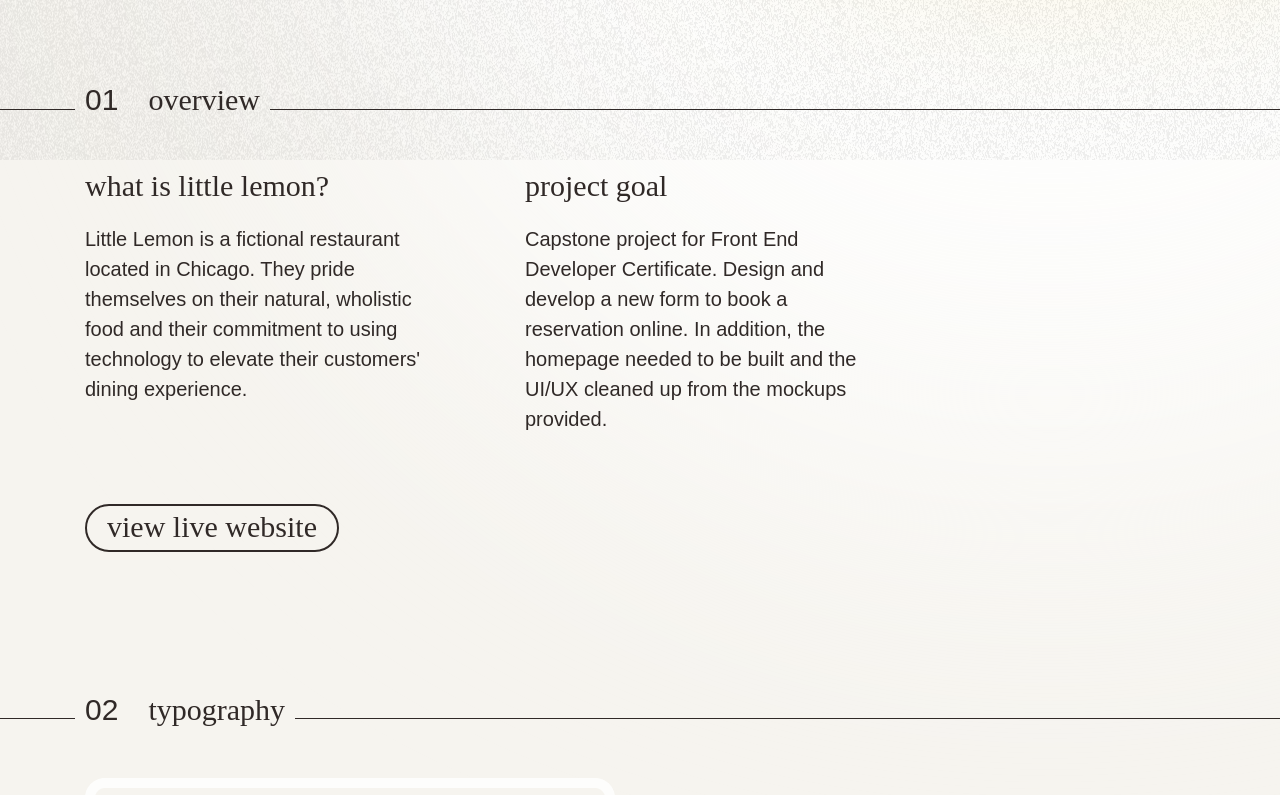
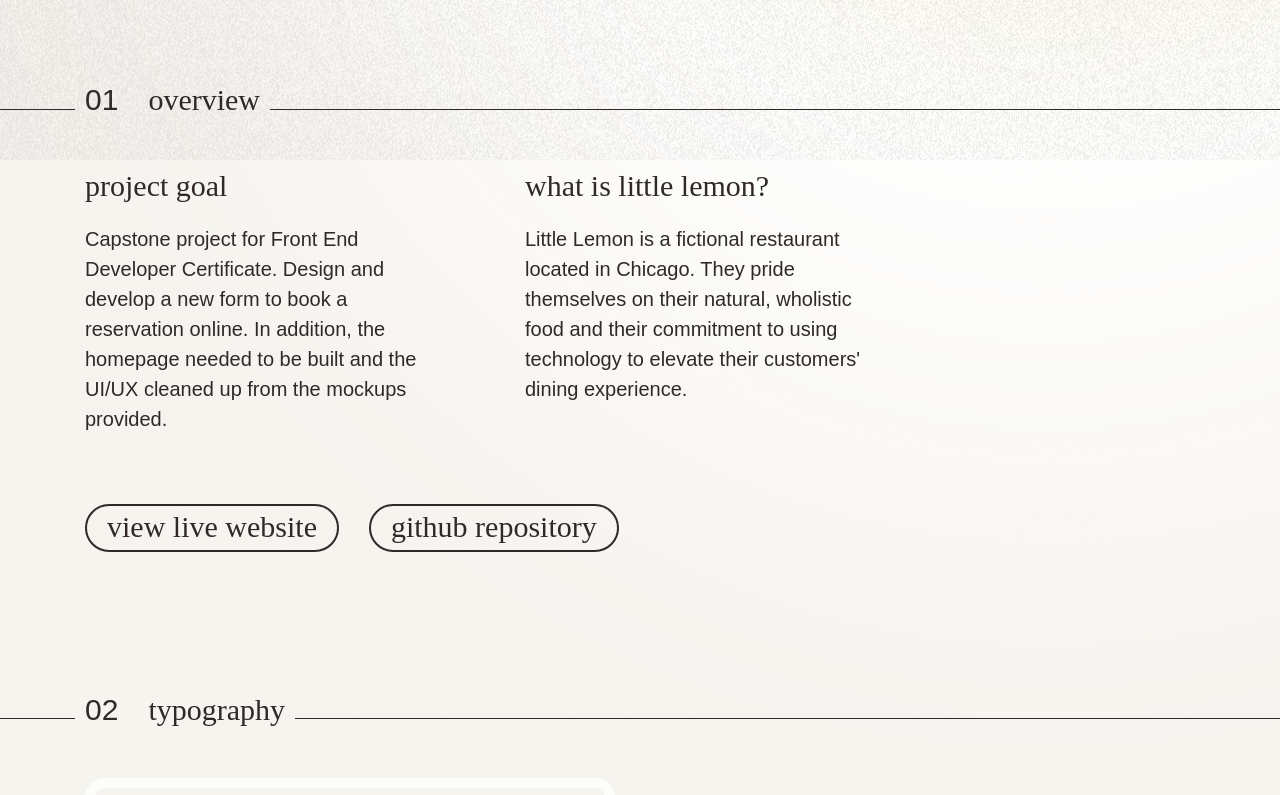
Before and after one commit to abaker93/portfolio, a React (Create React App) app: page /portfolio/little-lemon in a window 1280 px wide. Shown: the part 640-1435 px from the top of the page. Built offline with nearby package versions, Linux system fonts and the light colour scheme; a web font is replaced by a local one.

Commit message:
case study layout

```diff
--- a/src/components/Background.js
+++ b/src/components/Background.js
@@ -12,8 +12,10 @@ const Background = p => {
 	useEffect(() => {
 		location.pathname === "/" ? setIsHome(true) : setIsHome(false)
 
-		if (p.colors[0] !== null) { setBgColor1(p.colors[0]) }
-		if (p.colors[1] !== null) { setBgColor2(p.colors[1]) }
+		if (p.colors) {
+			if (p.colors[0]) { setBgColor1(p.colors[0]) }
+			if (p.colors[1]) { setBgColor2(p.colors[1]) }
+		}
 	}, [location])
 
 	// console.log(isHome)
--- a/src/data/portfolio.json
+++ b/src/data/portfolio.json
@@ -4,6 +4,7 @@
 			"id": 0,
 			"featured": true,
 			"featured_img": "little-lemon-featured.jpg",
+			"github": "https://github.com/abaker93/little-lemon",
 			"gradient_colors": [ "#EE9972", "#F4CE14" ],
 			"page": "little-lemon",
 			"tags": [
@@ -39,14 +40,20 @@
 					"id": 1,
 					"template": "overview",
 					"title": "overview",
-					"goal": {
+					"columns": [
+						{
+							"id": 0,
+							"double_col":  false,
 							"title": "project goal",
 							"content": "Capstone project for Front End Developer Certificate. Design and develop a new form to book a reservation online. In addition, the homepage needed to be built and the UI/UX cleaned up from the mockups provided."
 						},
-					"overview": {
+						{
+							"id": 1,
+							"double_col":  false,
 							"title": "what is little lemon?",
 							"content": "Little Lemon is a fictional restaurant located in Chicago. They pride themselves on their natural, wholistic food and their commitment to using technology to elevate their customers' dining experience."
 						}
+					]
 				},
 				{
 					"id": 2,
@@ -117,7 +124,7 @@
 				{
 					"id": 5,
 					"template": "single_col_img",
-					"title": "home",
+					"title": "homepage",
 					"img": [
 						{
 							"id": 0,
@@ -159,18 +166,120 @@
 		},
 		{
 			"id": 1,
+			"featured": true,
+			"featured_img": "relocation-horizons-1.jpg",
+			"gradient_colors": [ "#ECD7A0", "#72A84D" ],
+			"page": "relocation-horizons",
+			"tags": [
+				"Design",
+				"Development",
+				"Figma",
+				"Bootstrap",
+				".NET",
+				"HTML",
+				"CSS",
+				"JavaScript"
+			],
+			"title": "Howard Hanna Relocation Services",
+			"tagline": "Relocation assistance for individuals and corporations",
+			"url": "https://relocationhorizons.com/",
+			"sections": [
+				{
+					"id": 0,
+					"template": "logo",
+					"title": "logo",
+					"logos": [
+						{
+							"id": 0,
+							"img": "relocation-horizons-logo.svg",
+							"alt": "relocation horizons logo"
+						}
+					]
+				},
+				{
+					"id": 1,
+					"template": "overview",
+					"title": "overview",
+					"columns": [
+						{
+							"id": 0,
+							"double_col":  false,
+							"title": "what is relocation horizons?",
+							"content": "Relocation Horizons is a brand under the Howard Hanna family. The relocation team works with companies and individuals on relocations both large and small."
+						},
+						{
+							"id": 1,
+							"double_col":  true,
+							"title": "project goal",
+							"content": "The relocation horizons website had not been updated in over 15 years and was severely outdated in design and capabilities. The main goal was to improve the interface and experience and move the whole site to a platform that was easily editable by the average team member. In addition to the main goal, Relocation Horizons had a very tight brand. There were no secondary colors, icons, or imagery guidelines. As part of this project, a basic design system was built out."
+						}
+
+					]
+				},
+				{
+					"id": 2,
+					"template": "single_col_img",
+					"title": "original website",
+					"img": [
+						{
+							"id": 0,
+							"img": "relocation-horizons-original.png",
+							"alt": "original relocation horizons website"
+						}
+					]
+				},
+				{
+					"id": 3,
+					"template": "typography",
+					"title": "typography",
+					"typography": [
+						{
+							"id": 0,
+							"img": "relocation-horizons-type-1.png",
+							"alt": "proxima nova regular and semibold"
+						}
+					]
+				},
+				{
+					"id": 4,
+					"template": "color_palette",
+					"title": "color palette",
 					"color_palette": [
 						{
 							"id": 0,
 							"color": "#000000",
 							"hex": "#72A84D",
-					"name": "RH Green"
+							"name": "RH Green",
+							"shades": [
+								{
+									"id": 0,
+									"color": "#000000",
+									"hex": "#C2D4AE"
+								},
+								{
+									"id": 1,
+									"color": "#000000",
+									"hex": "#E3EEDB"
+								}
+							]
 						},
 						{
 							"id": 1,
 							"color": "#000000",
 							"hex": "#D5AE1C",
-					"name": "HGA Gold"
+							"name": "HGA Gold",
+							"shades": [
+								{
+									"id": 0,
+									"color": "#000000",
+									"hex": "#ECD7A0"
+								},
+								{
+									"id": 1,
+									"color": "#000000",
+									"hex": "#FBEAB6"
+								}
+							]
 						},
 						{
 							"id": 2,
@@ -202,23 +311,62 @@
 							"hex": "#F8F9FA",
 							"name": "Ghost White"
 						}
-			],
-			"featured": true,
-			"featured_img": "relocation-horizons-1.jpg",
-			"page": "relocation-horizons",
-			"tags": [
-				"Design",
-				"Development",
+					]
+				},
+				{
+					"id": 5,
+					"template": "single_col_img",
+					"title": "wireframe",
+					"img": [
+						{
+							"id": 0,
+							"img": "relocation-horizons-wireframe.png",
+							"alt": "relocation horizons wireframes"
+						}
+					]
+				},
+				{
+					"id": 6,
+					"template": "single_col_img",
+					"title": "homepage",
+					"img": [
+						{
+							"id": 0,
+							"img": "relocation-horizons-home.png",
+							"alt": "relocation horizons homepage"
+						}
+					]
+				},
+				{
+					"id": 7,
+					"template": "single_col_img",
+					"title": "interior pages",
+					"img": [
+						{
+							"id": 0,
+							"img": "relocation-horizons-interior.png",
+							"alt": "relocation horizons interior pages"
+						}
+					]
+				},
+				{
+					"id": 7,
+					"template": "tools",
+					"title": "tools & techniques",
+					"tools": [
 						"Figma",
-				"Bootstrap",
+						"User Research",
+						"UI/UX Design",
+						"Wireframes",
+						"High Fidelity Prototypes",
+						"Umbraco",
 						".NET",
 						"HTML",
 						"CSS",
 						"JavaScript"
-			],
-			"title": "Howard Hanna Relocation Services",
-			"tagline": "Relocation assistance for individuals and corporations",
-			"url": "howard-hanna-relocation-services"
+					]
+				}
+			]
 		},
 		{
 			"id": 2,
--- a/src/routes/Case.js
+++ b/src/routes/Case.js
@@ -23,30 +23,32 @@ const Case = () => {
 		return (
 			caseData.map(m => (
 				<main key={m.id} data-template="case">
+
 					<Background colors={m.gradient_colors} />
+
 					<div className="container-lg">
+
 						<header className="pt-10">
 							<h1 className="baseline-rule">{m.title}</h1>
 							<p style={{ whiteSpace: "pre" }}>{m.tagline.long}</p>
 						</header>
 
 						{m.sections.map(s => (
-							<Section key={s.id} url={m.url} {...s} />
+							<Section key={s.id} url={m.url} github={m.github} {...s} />
 						))}
 
-						{/*
-						{m.original ? (
-							<section id="original" className="pt-10">
-								<h2 className="h4 baseline-rule">
-									<span className="pe-4 ff-serif-deco">02</span>
-									original website
-								</h2>
+						<section className="buttons pt-10">
+							<div className="row d-flex justify-content-center">
+								<div className="col-auto">
+									<a href={m.url} target="_blank" className="btn btn-outline-dark">view live website</a>
+								</div>
+								{m.github ? (
+									<div className="col-auto">
+										<a href={m.github} target="_blank" className="btn btn-outline-dark">github repository</a>
+									</div>
+								) : null}
+							</div>
 						</section>
-						) : null)
-
-						<section id="link" className="text-center pt-5 pb-5">
-							<Link href={m.url} className="btn btn-outline-dark" target="_blank">view live website</Link>
-						</section> */}
 
 					</div>
 				</main>
@@ -85,19 +87,22 @@ const Section = p => {
 					{p.title}
 				</h2>
 				<div className="row gap-5 mt-3 pt-4">
-					<div className="col-lg-4">
-						<h3 className="h4">{p.overview.title}</h3>
-						<p className="pt-2">{p.overview.content}</p>
+					{p.columns.map(c => (
+						<div key={c.id} className={c.double_col ? "col-lg" : "col-lg-4"}>
+							<h3 className="h4">{c.title}</h3>
+							<p className="pt-2">{c.content}</p>
 						</div>
-					<div className="col-lg-4">
-						<h3 className="h4">{p.goal.title}</h3>
-						<p className="pt-2">{p.goal.content}</p>
-					</div>
+					))}
 				</div>
 				<div className="row mt-3 pt-4">
-					<div className="col">
-						<Link to={p.url} target="_blank" className="btn btn-outline-dark">view live website</Link>
+					<div className="col-auto">
+						<a href={p.url} target="_blank" className="btn btn-outline-dark">view live website</a>
 					</div>
+					{p.github ? (
+						<div className="col-auto">
+							<a href={p.github} target="_blank" className="btn btn-outline-dark">github repository</a>
+						</div>
+					) : null}
 				</div>
 			</section>
 		)
@@ -130,6 +135,25 @@ const Section = p => {
 				</h2>
 				<div className="row mt-3 pt-4">
 					{p.color_palette.map(c => (
+						c.shades ? (
+							<div key={c.id} className="row mx-0 px-0">
+								<div className="col-6 d-flex justify-content-between align-items-end pt-5 pb-3 ps-3 pe-3" style={{ backgroundColor: c.hex, color: c.color }}>
+									<div className="col">
+										<h3 className="mb-0 fs-5 ff-sans fw-bold">{c.name}</h3>
+									</div>
+									<div className="col text-end">
+										<p className="mb-0 small">{c.hex}</p>
+									</div>
+								</div>
+								{c.shades.map(s => (
+									<div className="col d-flex align-items-end pt-5 pb-3 ps-3 pe-3" style={{ backgroundColor: s.hex, color: s.color }}>
+										<div className="col text-end">
+											<p className="mb-0 small">{s.hex}</p>
+										</div>
+									</div>
+								))}
+							</div>
+						) : (
 							<div key={c.id} className="col-12 d-flex justify-content-between align-items-end pt-5 pb-3 ps-3 pe-3" style={{ backgroundColor: c.hex, color: c.color }}>
 								<div className="col">
 									<h3 className="mb-0 fs-5 ff-sans fw-bold">{c.name}</h3>
@@ -138,6 +162,7 @@ const Section = p => {
 									<p className="mb-0 small">{c.hex}</p>
 								</div>
 							</div>
+						)
 					))}
 				</div>
 			</section>
@@ -168,9 +193,11 @@ const Section = p => {
 					{p.title}
 				</h2>
 				<div className="row mt-3 pt-4">
+					<div className="col d-flex gap-3 flex-wrap">
 						{p.tools.map(t => (
-						<span key={t} className="chip chip-light chip-large">{t}</span>
+							<span key={t} className="chip chip-light-dark chip-lg">{t}</span>
 						))}
+					</div>
 				</div>
 			</section>
 		)
--- a/src/scss/mixins/_chips.scss
+++ b/src/scss/mixins/_chips.scss
@@ -35,10 +35,11 @@
 // scss-docs-end chip-outline-variant-mixin
 
 // scss-docs-start chip-size-mixin
-@mixin chip-size($padding-y, $padding-x, $font-size, $border-radius) {
+@mixin chip-size($padding-y, $padding-x, $font-size, $font-weight, $border-radius) {
   --#{$prefix}chip-padding-y: #{$padding-y};
   --#{$prefix}chip-padding-x: #{$padding-x};
   @include rfs($font-size, --#{$prefix}chip-font-size);
+  --#{$prefix}chip-font-weight: #{$font-weight};
   --#{$prefix}chip-border-radius: #{$border-radius};
 }
 // scss-docs-end chip-size-mixin
```
Also changed, not shown: src/scss/_chips.scss (+8 -0 lines), src/scss/_overrides.scss (+5 -3 lines), public/images/portfolio/relocation-horizons-logo.svg (added), src/main.css, 1 other file (tests, documents, lock files or other folders). Lines whose indentation alone changed are shown as unchanged.
